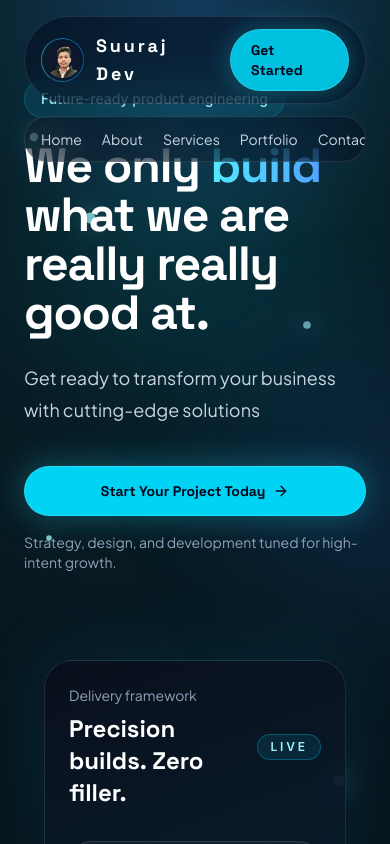
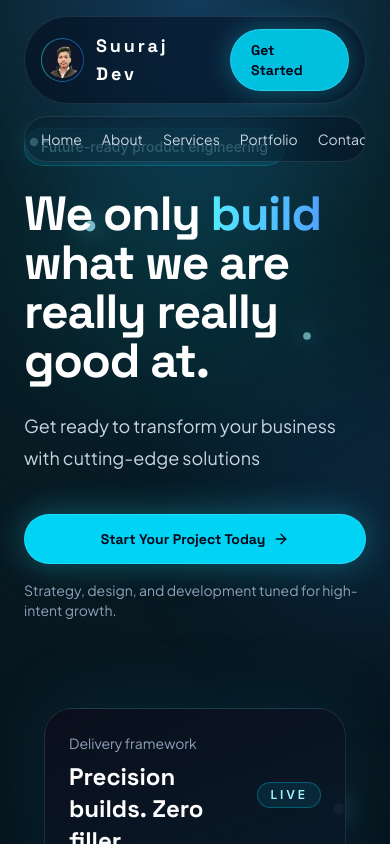
Before and after one commit to SurajChaurasia84/my-portfolio, a React (Vite) app: page / in a window 390 px wide. Shown: the top 844 px of the page. Built offline with nearby package versions, Linux system fonts and the light colour scheme.

Commit message:
removed extra line of CTA button

```diff
--- a/src/components/Hero.jsx
+++ b/src/components/Hero.jsx
@@ -17,7 +17,7 @@ function Hero({ hideSidebar = false }) {
   return (
     <section
       id="home"
-      className="relative flex min-h-screen items-center overflow-hidden px-6 py-20 sm:px-8"
+      className="relative flex min-h-screen items-center overflow-hidden px-6 pb-20 pt-32 sm:px-8 sm:pt-36 lg:py-20"
     >
       <div className="pointer-events-none absolute inset-0">
         {particles.map((particle) => (
```
